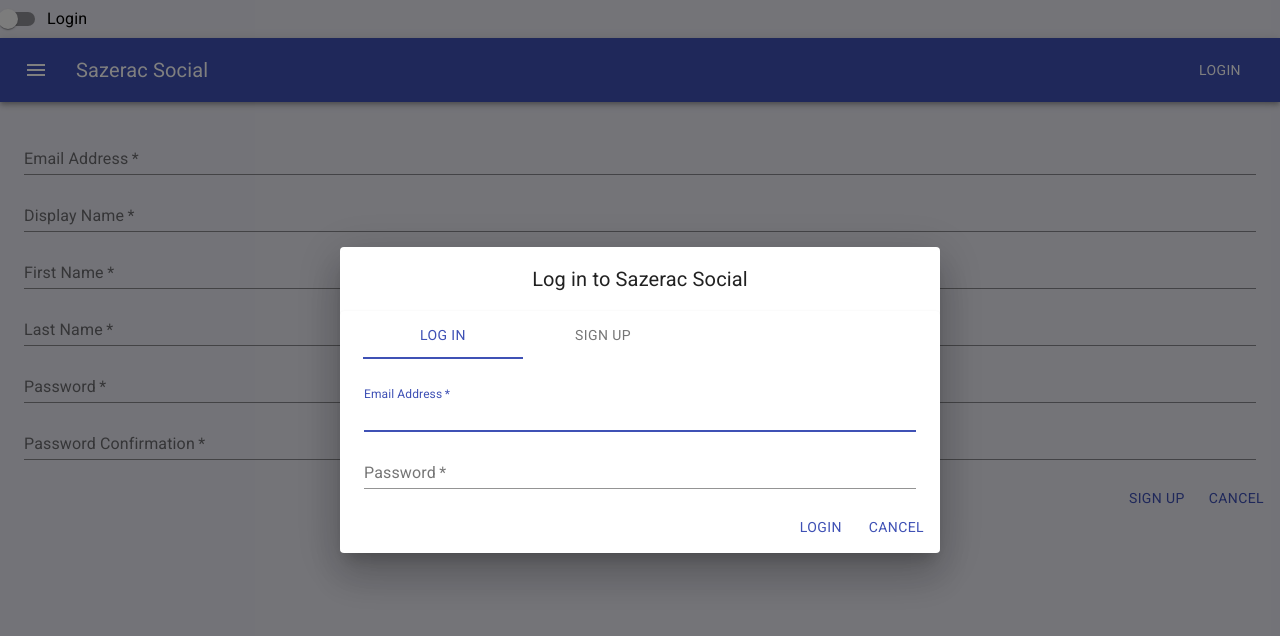
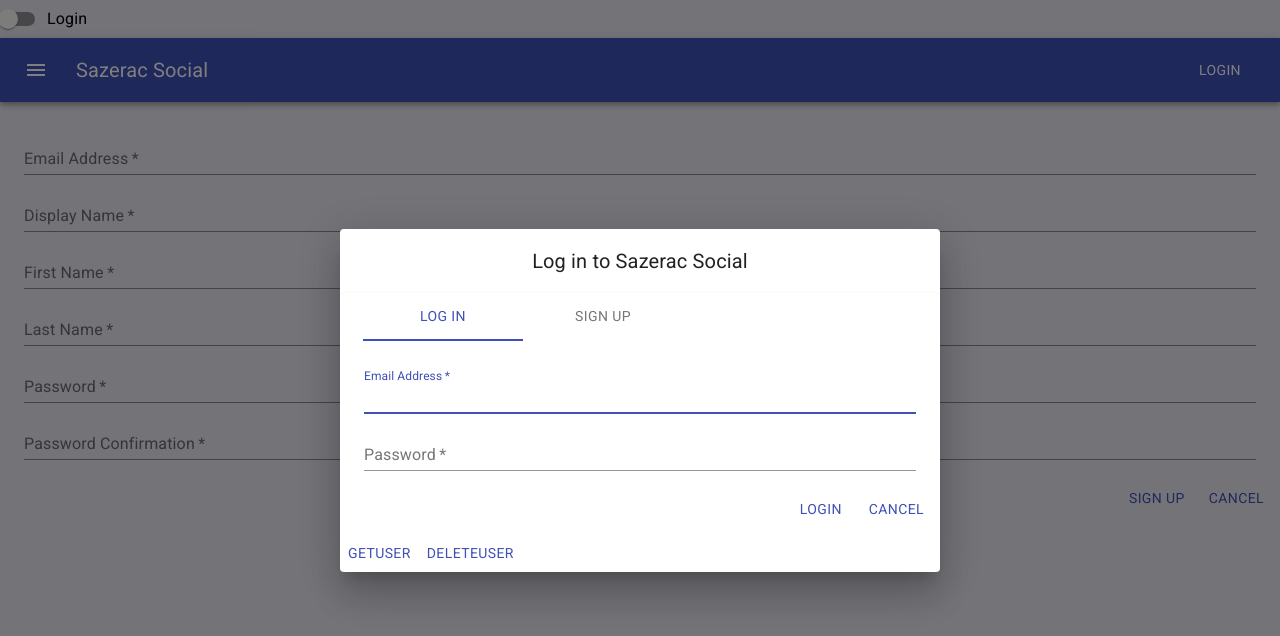
Before and after one commit to Lkleindesigns/sazerac-social, a React (Create React App) app: page /register in a window 1280 px wide. Both pictures are taken after a click on the button "LOGIN". Shown: the top 636 px of the page. Built offline with nearby package versions, Linux system fonts and the light colour scheme; no server answers.

Commit message:
Add username display on AppBar

```diff
--- a/src/components/Login/Login.js
+++ b/src/components/Login/Login.js
@@ -4,11 +4,43 @@
 import DialogActions from "@material-ui/core/DialogActions";
 import Button from "@material-ui/core/Button";
 
-const Login = ({ handleClose }) => {
+const Login = ({ handleClose, setUser }) => {
   const [credentials, setCredentials] = useState({
     email: "",
     password: ""
   });
+
+  const getUser = async () => {
+    let test = await fetch("https://morning-fortress-91258.herokuapp.com/api/v1/current_user", {
+      method: "GET",
+      credentials: "include",
+      headers: {
+        Accept: "application/json",
+        "Content-Type": "application/json"
+      }
+    })
+      .then(resp => resp.json())
+      .then(data => (data));
+    if(test.current_user) {
+      setUser(test.current_user.display_name)
+    } else {
+      console.log('wrong', test)
+    }
+  };
+
+  const deleteUser = async () => {
+    await fetch("https://morning-fortress-91258.herokuapp.com/api/v1/sessions", {
+      method: "DELETE",
+      credentials: "include",
+      headers: {
+        Accept: "application/json",
+        "Content-Type": "application/json"
+      }
+    })
+      .then(resp => resp.json())
+      .then(data => console.log(data));
+      setUser(null)
+  };
 
   const handleSubmit = async e => {
     e.preventDefault();
@@ -25,35 +57,10 @@
       }
     )
       .then(res => res.json())
-      .then(response => console.log("Success:", JSON.stringify(response.data)))
+      .then(response => console.log("Success:",response))
       .catch(error => console.error("Error:", error));
+    getUser()
     handleClose();
-  };
-
-  const getUser = () => {
-    fetch("https://morning-fortress-91258.herokuapp.com/api/v1/current_user", {
-      method: "GET",
-      credentials: "include",
-      headers: {
-        Accept: "application/json",
-        "Content-Type": "application/json"
-      }
-    })
-      .then(resp => resp.json())
-      .then(data => console.log(data));
-  };
-
-  const deleteUser = () => {
-    fetch("https://morning-fortress-91258.herokuapp.com/api/v1/sessions", {
-      method: "DELETE",
-      credentials: "include",
-      headers: {
-        Accept: "application/json",
-        "Content-Type": "application/json"
-      }
-    })
-      .then(resp => resp.json())
-      .then(data => console.log(data));
   };
 
   const handleChange = e => {
@@ -89,11 +96,11 @@
       </DialogContent>
 
       <DialogActions>
-        <Button onClick={handleSubmit} color="primary">
-          Login
-        </Button>
+        <Button onClick={handleSubmit} color="primary">Login</Button>
         <Button onClick={handleClose} color="primary">Cancel</Button>
       </DialogActions>
+      <Button onClick={getUser} color="primary">getUser</Button>
+      <Button onClick={deleteUser} color="primary">deleteUser</Button>
     </form>
   );
 };
--- a/src/components/LoginRegisterDialog/LoginRegisterDialog.js
+++ b/src/components/LoginRegisterDialog/LoginRegisterDialog.js
@@ -25,7 +25,7 @@
   }
 });
 
-const LoginRegisterDialog = () => {
+const LoginRegisterDialog = ({ setUser}) => {
   const [open, setOpen] = useState(false);
   const [value, setValue] = React.useState(0);
 
@@ -45,7 +45,6 @@
 
   return (
     <div>
-
       <Button
         variant="outlined"
         className={classes.loginButton}
@@ -75,7 +74,7 @@
             <Tab label="Log In" />
             <Tab label="Sign Up" />
           </Tabs>
-          {value === 0 && <Login handleClose={handleClose} />}
+          {value === 0 && <Login handleClose={handleClose} setUser={setUser} />}
           {value === 1 && <Register handleClose={handleClose} />}
         </Paper>
       </Dialog>
--- a/src/components/Navbar/Navbar.js
+++ b/src/components/Navbar/Navbar.js
@@ -1,4 +1,4 @@
-import React from 'react';
+import React, { useEffect } from 'react';
 import { makeStyles } from '@material-ui/core/styles';
 import AppBar from '@material-ui/core/AppBar';
 import Toolbar from '@material-ui/core/Toolbar';
@@ -24,13 +24,37 @@
   title: {
     flexGrow: 1,
   },
+  btn: {
+    color: "white"
+  }
 }));
 
 export default function MenuAppBar() {
+
   const classes = useStyles();
   const [auth, setAuth] = React.useState(false);
+  const [user, setUser] = React.useState(null)
   const [anchorEl, setAnchorEl] = React.useState(null);
   const open = Boolean(anchorEl);
+
+  const getUser = async () => {
+    let test = await fetch("https://morning-fortress-91258.herokuapp.com/api/v1/current_user", {
+      method: "GET",
+      credentials: "include",
+      headers: {
+        Accept: "application/json",
+        "Content-Type": "application/json"
+      }
+    })
+      .then(resp => resp.json())
+      .then(data => (data));
+    if(test.current_user) {
+      setUser(test.current_user.display_name)
+    } else {
+      console.log('wrong', test)
+    }
+  };
+
 
   function handleChange(event) {
     setAuth(event.target.checked);
@@ -43,6 +67,11 @@
   function handleClose() {
     setAnchorEl(null);
   }
+
+  useEffect(() => {
+      getUser()
+  },[user])
+
 
   return (
     <div className={classes.root}>
@@ -61,11 +90,12 @@
             Sazerac Social
           </Typography>
           {!auth && (
-            <LoginRegisterDialog />
+            <LoginRegisterDialog setUser={setUser} />
           )}
           {auth && (
             <div>
               <Button color="inherit">Blogs</Button>
+
               <IconButton
                 aria-label="Account of current user"
                 aria-controls="menu-appbar"
@@ -73,6 +103,7 @@
                 onClick={handleMenu}
                 color="inherit"
               >
+                {user}
                 <AccountCircle />
               </IconButton>
               <Menu
```
